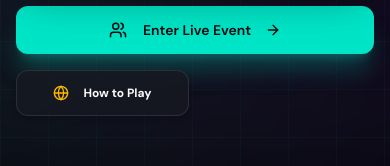
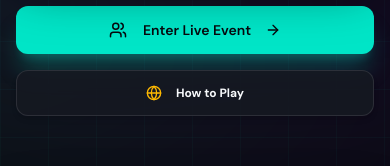
Before and after one commit to princekumar-dev/BuildWithoutBuilding, a React (Vite) app: page / in a window 390 px wide. Shown: the part 583-749 px from the top of the page. Built offline with nearby package versions, Linux system fonts and the light colour scheme; no server answers.

Commit message:
fix: center How to Play button on mobile

```diff
--- a/src/pages/Landing/index.tsx
+++ b/src/pages/Landing/index.tsx
@@ -129,7 +129,7 @@ export default function LandingPage() {
                 </Button>
               </Link>
 
-              <div className="grid grid-cols-2 gap-3 w-full sm:w-auto sm:flex sm:items-center">
+              <div className="flex justify-center w-full sm:w-auto">
                 <Link to="/how-to-play" className="w-full sm:w-auto">
                   <Button variant="secondary" size="lg" className="w-full sm:min-w-[150px] text-xs sm:text-sm font-bold border-white/10 hover:border-white/25 bg-bwb-surface-2/90 shadow-md">
                     <Globe size={16} className="mr-1.5 sm:mr-2 text-amber-400" /> How to Play
```
